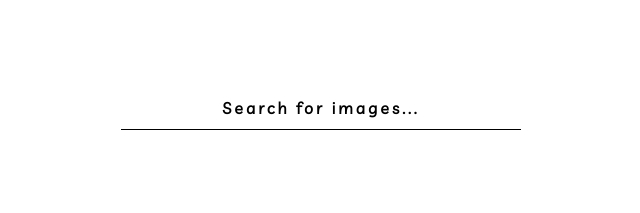
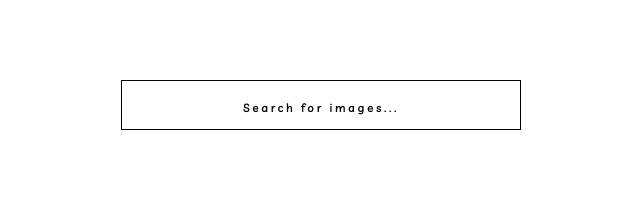
Before and after one commit to ogulcandavran/Unsplash-API, a React app: page / in a window 1280 px wide. Shown: the whole page, without its empty margins (319-959 px from the left). Built offline with nearby package versions, Linux system fonts and the light colour scheme.

Commit message:
InputAnimation

```diff
--- a/package.json
+++ b/package.json
@@ -4,6 +4,7 @@
   "private": true,
   "homepage": "https://ogulcandavran.github.io/Unsplash-API/",
   "dependencies": {
+    "animejs": "^3.1.0",
     "axios": "^0.19.0",
     "gh-pages": "^2.1.1",
     "react": "^16.9.0",
--- a/public/app.css
+++ b/public/app.css
@@ -6,18 +6,15 @@
 
 input {
   margin: 5rem;
-  border: none;
-  border-bottom: 1.8px solid black;
   height: 50px;
   width: 400px;
-  font-size: 1.5rem;
+  font-size: 1.1rem;
   text-align: center;
   font-family: "Livvic", sans-serif;
   letter-spacing: 3px;
   caret-color: #d98eff;
-  color: black;
   font-weight: 800;
-  transition: background-color 0.7s ease-in;
+  border: 1px solid black;
 }
 
 .searchBar {
@@ -46,17 +43,12 @@ input {
 }
 
 input:focus {
-  background-color: #f4ffe6;
   outline: none;
 }
 
 ::placeholder {
   color: black;
-  font-size: 1rem;
-}
-
-input:focus::placeholder {
-  color: transparent;
+  font-size: 0.7rem;
 }
 
 .err {
--- a/src/Components/SearchBar.js
+++ b/src/Components/SearchBar.js
@@ -1,11 +1,84 @@
 import React from "react";
+import anime from "animejs";
+import { delay } from "q";
 
 class SearchBar extends React.Component {
   state = { term: "" };
+  myRef = React.createRef();
 
   onFormSubmit = event => {
     event.preventDefault();
     this.props.onFormSubmit(this.state.term);
+  };
+
+  focusAnime = () => {
+    const tl = anime.timeline({
+      easing: "easeInQuad",
+      duration: 200
+    });
+    tl.add({
+      targets: this.myRef.current,
+      borderLeftColor: "#4267b2"
+    })
+      .add({
+        targets: this.myRef.current,
+        borderTopColor: "#4267b2"
+      })
+      .add({
+        targets: this.myRef.current,
+        borderRightColor: "#4267b2"
+      })
+      .add({
+        targets: this.myRef.current,
+        borderBottomColor: "#4267b2"
+      })
+      .add({
+        targets: this.myRef.current,
+        borderLeftColor: "#ffffff"
+      })
+      .add({
+        targets: this.myRef.current,
+        borderTopColor: "#ffffff"
+      })
+      .add({
+        targets: this.myRef.current,
+        borderRightColor: "#ffffff"
+      })
+      .add({
+        targets: this.myRef.current,
+        delay: 200,
+        duration: 300,
+        borderBottomWidth: 2
+      })
+      .add({
+        targets: this.myRef.current,
+        duration: 1000,
+        borderBottomColor: "#000000"
+      });
+  };
+
+  blurAnime = () => {
+    const tl = anime.timeline({
+      easing: "easeInQuad",
+      duration: 200
+    });
+    tl.add({
+      targets: this.myRef.current,
+      borderRightColor: "#000000"
+    })
+      .add({
+        targets: this.myRef.current,
+        borderTopColor: "#000000"
+      })
+      .add({
+        targets: this.myRef.current,
+        borderLeftColor: "#000000"
+      })
+      .add({
+        targets: this.myRef.current,
+        delay: 100,
+        borderBottomWidth: 1
+      });
   };
 
   render() {
@@ -13,6 +86,9 @@ class SearchBar extends React.Component {
       <div className="searchBar">
         <form onSubmit={this.onFormSubmit}>
           <input
+            onFocus={this.focusAnime}
+            onBlur={this.blurAnime}
+            ref={this.myRef}
             placeholder="Search for images..."
             onChange={event =>
               this.setState({ term: event.target.value.toUpperCase() })
```
Also changed, not shown: 1 other file.
